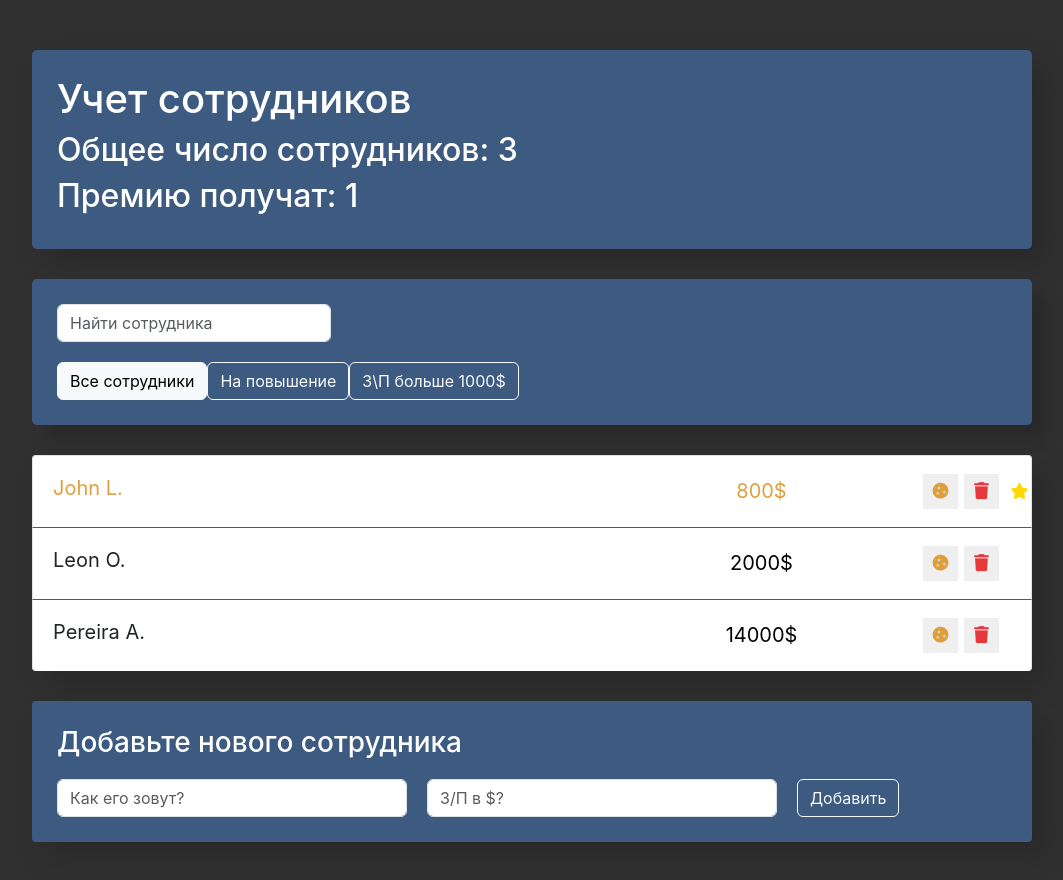
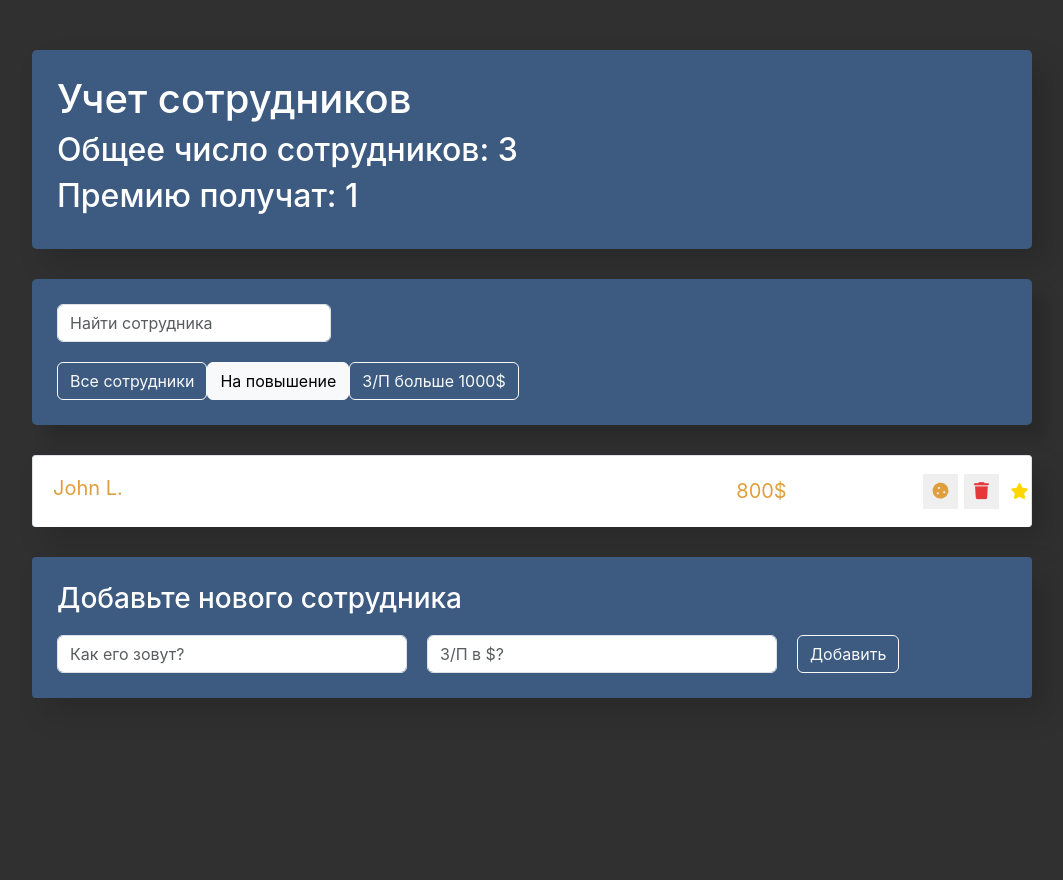
Before and after one commit to aerbet/employees-app, a React (Vite) app: page / in a window 1280 px wide. Shown: the top 880 px of the page, without its empty margins (108-1171 px from the left). After the commit the page ends 800 px from the top, so only its background shows below. Built offline with nearby package versions, Linux system fonts and the light colour scheme.

Commit message:
finished work on search and filter panels

```diff
--- a/src/components/App/App.jsx
+++ b/src/components/App/App.jsx
@@ -16,7 +16,9 @@
         {name: 'John L.', salary: 800, increase: true, rise: true, id: 1},
         {name: 'Leon O.', salary: 2000, increase: false, rise: false, id: 2},
         {name: 'Pereira A.', salary: 14000, increase: false, rise: false, id: 3},
-      ]
+      ],
+      term: '',
+      filter: 'rise'
     }
     this.maxId = 4;
   }
@@ -52,18 +54,6 @@
   }
 
   onToggleProp = (id, prop) => {
-  /*  this.setState(({ data }) => {
-      const index = data.findIndex(elem => elem.id === id);
-
-      const old = data[index];
-      const newItem = {...old, increase: !old.increase};
-      const newArr = [...data.slice(0, index), newItem, ...data.slice(index + 1)];
-
-      return {
-        data: newArr
-      }
-    })*/
-
     this.setState(({ data }) => ({
       data: data.map(item => {
         if (item.id === id) {
@@ -74,7 +64,38 @@
     }))
   }
 
+  searchEmp = (items, term) => {
+    if (term.length === 0) {
+      return items;
+    }
+
+    return items.filter(item => {
+      return item.name.indexOf(term) > -1
+    })
+  }
+
+  onUpdateSearch = (term) => {
+    this.setState({ term });
+  }
+
+  filterPost = (items, filter) => {
+    switch (filter) {
+      case 'rise':
+        return items.filter(item => item.rise);
+      case 'moreThan1000':
+        return items.filter(item => item.salary > 1000)
+      default:
+        return items;
+    }
+  }
+
+  onFilterSelect = (filter) => {
+    this.setState({ filter })
+  }
+
   render() {
+    const { data, term, filter } = this.state;
+    const visibleData = this.filterPost(this.searchEmp(data, term), filter);
 
     return (
       <>
@@ -83,12 +104,13 @@
             data={this.state.data} />
 
           <div className="search-panel">
-            <SearchPanel />
-            <AppFilter />
+            <SearchPanel
+              onUpdateSearch={this.onUpdateSearch} />
+            <AppFilter filter={filter} onFilterSelect={this.onFilterSelect}/>
           </div>
 
           <EmployeesList
-            data={this.state.data}
+            data={visibleData}
             onDelete={this.deleteItem}
             onToggleProp={this.onToggleProp} />
           <EmployeesAddForm onAdd={this.addEmployee}/>
--- a/src/components/AppFilter/AppFilter.jsx
+++ b/src/components/AppFilter/AppFilter.jsx
@@ -1,22 +1,38 @@
 import "./AppFilter.css"
 
-const AppFilter = () => {
+import PropTypes from "prop-types";
+
+const AppFilter = (props) => {
+  const buttonsData = [
+    {name: 'all', label: 'Все сотрудники'},
+    {name: 'rise', label: 'На повышение'},
+    {name: 'moreThan1000', label: 'З/П больше 1000$'},
+  ];
+
+  const buttons = buttonsData.map(({name, label}) => {
+    const active = props.filter === name;
+    const clazz = active ? 'btn-light' : 'btn-outline-light';
+
+    return (
+      <button className={`btn ${clazz}`}
+              key={name}
+              type="button"
+              onClick={() => props.onFilterSelect(name)}>
+              {label}
+      </button>
+    )
+  })
+
   return (
     <div className="button-group">
-      <button className="btn btn-light"
-              type="button">
-        Все сотрудники
-      </button>
-      <button className="btn btn-outline-light"
-              type="button">
-        На повышение
-      </button>
-      <button className="btn btn-outline-light"
-              type="button">
-        З\П больше 1000$
-      </button>
+      {buttons}
     </div>
   );
 };
 
+AppFilter.propTypes = {
+  filter: PropTypes.string,
+  onFilterSelect: PropTypes.func
+}
+
 export default AppFilter;
--- a/src/components/SearchPanel/SearchPanel.jsx
+++ b/src/components/SearchPanel/SearchPanel.jsx
@@ -1,14 +1,40 @@
 import "./SearchPanel.css"
 
-const SearchPanel = () => {
+import {Component} from "react";
+import PropTypes from "prop-types";
+
+class SearchPanel extends Component {
+  constructor(props) {
+    super(props);
+    this.state = {
+      term: ''
+    }
+  }
+
+  onUpdateSearch = (e) => {
+    const term = e.target.value;
+    this.setState({term});
+    this.props.onUpdateSearch(term);
+  }
+
+  render() {
     return (
       <div>
-      <label><input type="text"
+        <label>
+          <input  type="text"
                   className="form-control search-input"
-              placeholder="Найти сотрудника"/>
+                  placeholder="Найти сотрудника"
+                  value={this.state.term}
+                  onChange={this.onUpdateSearch}
+          />
         </label>
       </div>
     );
+  }
+}
+
+SearchPanel.propTypes = {
+  onUpdateSearch: PropTypes.func
 };
 
 export default SearchPanel;
```
Lines whose indentation alone changed are shown as unchanged.
